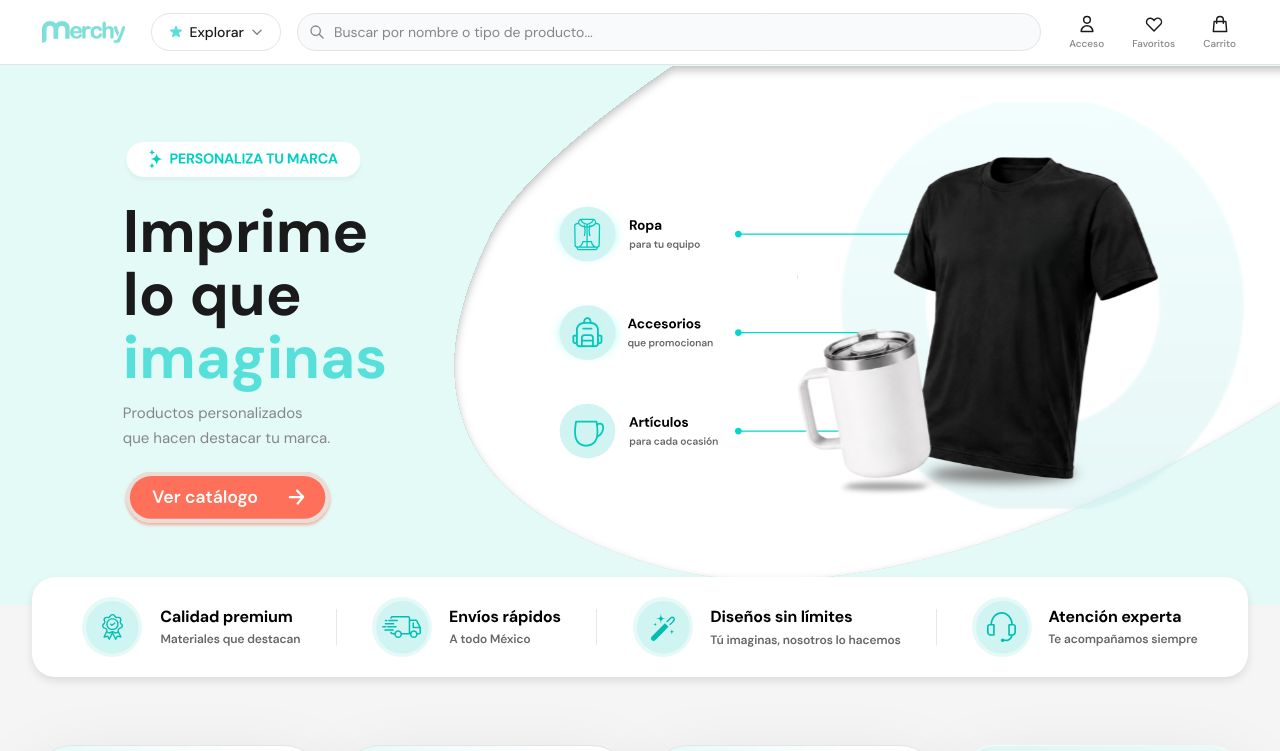
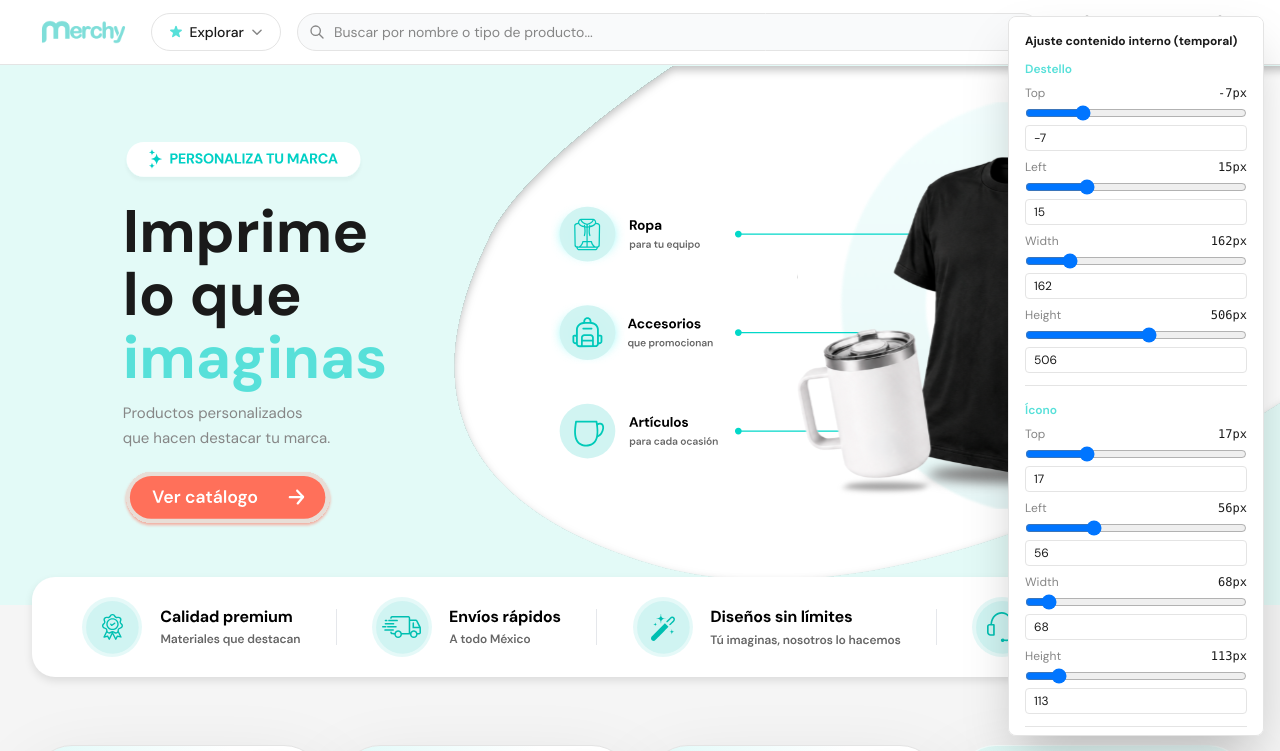
Before and after one commit to edubarky/MERCHY, a Next.js app: page / in a window 1280 px wide. Shown: the top 751 px of the page. Built offline with nearby package versions, Linux system fonts and the light colour scheme; no server answers; the database is empty.

Commit message:
Agregar panel temporal de ajuste visual para todo el contenido interno de la tarjeta Experiencia
Panel con 5 grupos (destello, ícono, título, párrafo, botón) x 4
controles (top/left/width/height) cada uno. Sin cambio visual
respecto al estado anterior.

```diff
--- a/src/app/page.tsx
+++ b/src/app/page.tsx
@@ -4,6 +4,7 @@ import CategoryCardsGrid from "@/components/home/CategoryCardsGrid";
 import FavoritosSection from "@/components/home/FavoritosSection";
 import DestacaFeatures from "@/components/home/DestacaFeatures";
 import ContactForm from "@/components/home/ContactForm";
+import AdjustPanel from "@/components/home/AdjustPanel";
 import ExperienciaCardArt from "@/components/home/ExperienciaCardArt";
 import ExperienciaGlowArt from "@/components/home/ExperienciaGlowArt";
 import ExperienciaIconArt from "@/components/home/ExperienciaIconArt";
@@ -326,19 +327,20 @@ export default async function HomePage() {
             {/* Desktop (lg+): calco exacto de la referencia, usando el arte fuente de /public/Home/EXPERIENCIA */}
             <div className="hidden lg:block absolute inset-0">
               <ExperienciaCardArt />
-              <div className="absolute" style={{ top: "-7px", left: "15px", width: "162px", height: "506px" }}>
+              <div id="exp-glow" className="absolute" style={{ top: "-7px", left: "15px", width: "162px", height: "506px" }}>
                 <ExperienciaGlowArt />
               </div>
-              <div className="absolute" style={{ top: "17px", left: "56px", width: "68px", height: "113px" }}>
+              <div id="exp-icon" className="absolute" style={{ top: "17px", left: "56px", width: "68px", height: "113px" }}>
                 <ExperienciaIconArt />
               </div>
-              <div className="absolute" style={{ top: "88px", left: "150px", width: "433px", height: "128px" }}>
+              <div id="exp-heading" className="absolute" style={{ top: "88px", left: "150px", width: "433px", height: "128px" }}>
                 <ExperienciaHeadingArt />
               </div>
-              <div className="absolute" style={{ top: "226px", left: "146px", width: "439px", height: "61px" }}>
+              <div id="exp-paragraph" className="absolute" style={{ top: "226px", left: "146px", width: "439px", height: "61px" }}>
                 <ExperienciaParagraphArt />
               </div>
               <Link
+                id="exp-button"
                 href="/contacto"
                 className="absolute transition-transform duration-[220ms] ease-out hover:-translate-y-[2px]"
                 style={{ top: "313px", left: "267px", width: "275px", height: "76px" }}
@@ -474,6 +476,8 @@ export default async function HomePage() {
           </div>
         </div>
       </footer>
+
+      <AdjustPanel />
     </main>
   );
 }
--- /dev/null
+++ b/src/components/home/AdjustPanel.tsx
@@ -0,0 +1,73 @@
+"use client";
+
+import { useEffect, useState } from "react";
+
+// Panel temporal de ajuste visual para todo el contenido interno de la tarjeta "Experiencia"
+// (destello, ícono, título, párrafo y botón). Eliminar este archivo y su uso en page.tsx
+// cuando el usuario termine de ajustar.
+type Box = { top: number; left: number; width: number; height: number };
+
+const TARGETS = ["exp-glow", "exp-icon", "exp-heading", "exp-paragraph", "exp-button"] as const;
+const LABELS = ["Destello", "Ícono", "Título", "Párrafo", "Botón"];
+
+const INITIAL: Record<(typeof TARGETS)[number], Box> = {
+  "exp-glow": { top: -7, left: 15, width: 162, height: 506 },
+  "exp-icon": { top: 17, left: 56, width: 68, height: 113 },
+  "exp-heading": { top: 88, left: 150, width: 433, height: 128 },
+  "exp-paragraph": { top: 226, left: 146, width: 439, height: 61 },
+  "exp-button": { top: 313, left: 267, width: 275, height: 76 },
+};
+
+export default function AdjustPanel() {
+  const [boxes, setBoxes] = useState(INITIAL);
+
+  useEffect(() => {
+    TARGETS.forEach((id) => {
+      const el = document.getElementById(id);
+      if (!el) return;
+      const box = boxes[id];
+      el.style.top = `${box.top}px`;
+      el.style.left = `${box.left}px`;
+      el.style.width = `${box.width}px`;
+      el.style.height = `${box.height}px`;
+    });
+  }, [boxes]);
+
+  function update(id: (typeof TARGETS)[number], field: keyof Box, value: number) {
+    setBoxes((prev) => ({ ...prev, [id]: { ...prev[id], [field]: value } }));
+  }
+
+  return (
+    <div className="fixed top-4 right-4 z-[9999] w-64 max-h-[90vh] overflow-y-auto rounded-lg border border-ui-border bg-white p-4 shadow-2xl">
+      <p className="mb-3 text-xs font-bold text-foreground">Ajuste contenido interno (temporal)</p>
+      {TARGETS.map((id, i) => (
+        <div key={id} className="mb-4 border-b border-ui-border pb-3 last:border-0">
+          <p className="mb-2 text-xs font-semibold text-primary">{LABELS[i]}</p>
+          <div className="flex flex-col gap-2">
+            {(["top", "left", "width", "height"] as const).map((field) => (
+              <label key={field} className="flex flex-col gap-1 text-xs text-ui-gray">
+                <span className="flex items-center justify-between">
+                  <span className="capitalize">{field}</span>
+                  <span className="font-mono text-foreground">{boxes[id][field]}px</span>
+                </span>
+                <input
+                  type="range"
+                  min={field === "top" || field === "left" ? -300 : 0}
+                  max={900}
+                  value={boxes[id][field]}
+                  onChange={(e) => update(id, field, Number(e.target.value))}
+                />
+                <input
+                  type="number"
+                  value={boxes[id][field]}
+                  onChange={(e) => update(id, field, Number(e.target.value))}
+                  className="rounded border border-ui-border px-2 py-1 text-xs text-foreground"
+                />
+              </label>
+            ))}
+          </div>
+        </div>
+      ))}
+    </div>
+  );
+}
```
